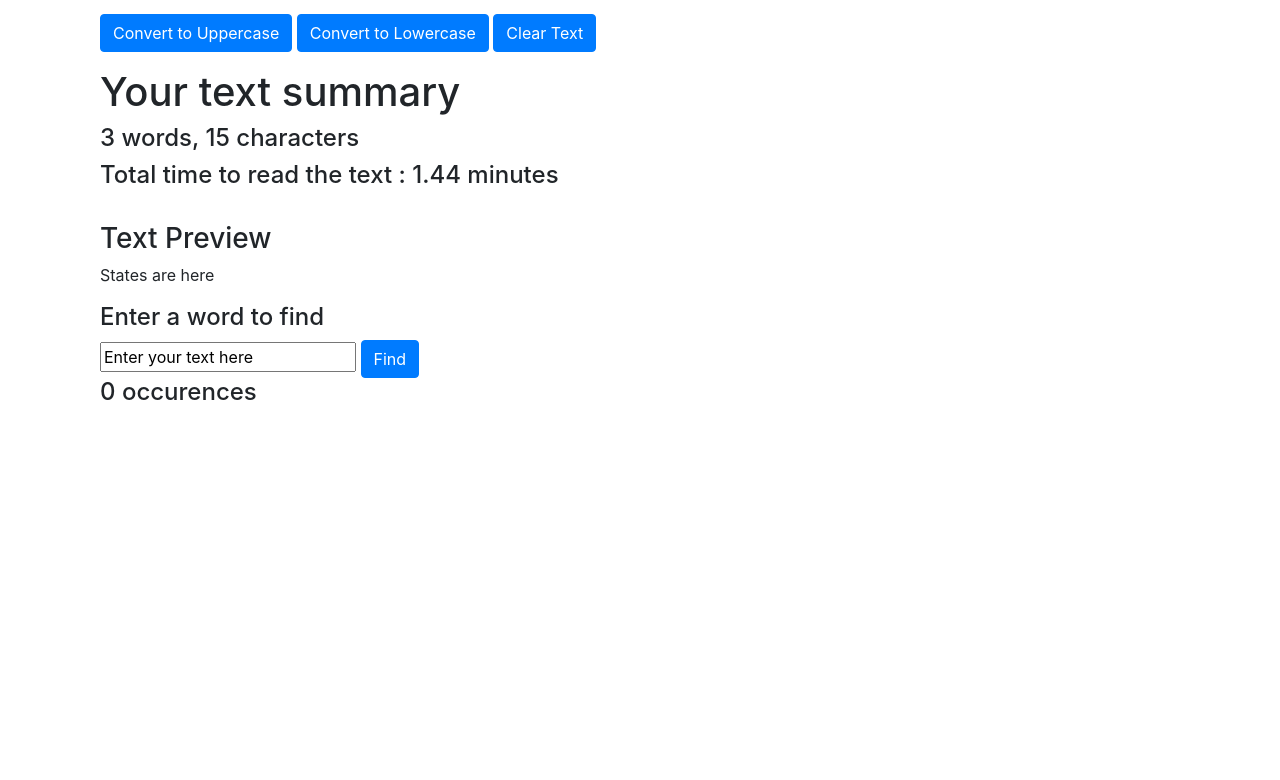
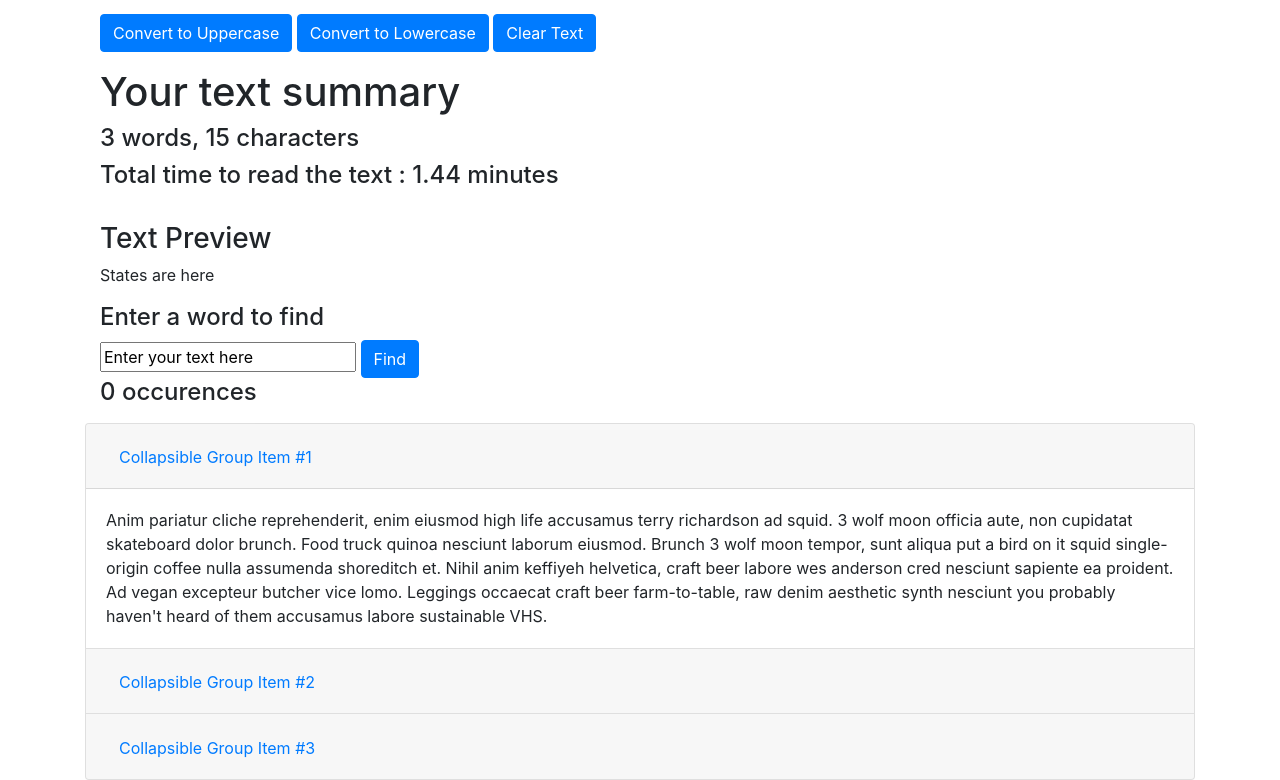
Before and after one commit to muhammadabdullah660/Text-Editor, a React (Create React App) app: page / in a window 1280 px wide. Shown: the part 224-1004 px from the top of the page. Before the commit the page ends 800 px from the top, so only its background shows below. Built offline with nearby package versions, Linux system fonts and the light colour scheme.

Commit message:
random about component

```diff
--- a/src/App.js
+++ b/src/App.js
@@ -1,5 +1,6 @@
 import "./App.css";
-import MyNavbar from "./MyNavbar";
+import About from "./Components/About";
+import MyNavbar from "./Components/MyNavbar";
 import TextForm from "./Components/TextForm";
 function App() {
   return (
@@ -9,6 +10,7 @@
       <div className="container">
         <TextForm heading="Enter some text" />
       </div>
+      <About />
     </>
   );
 }
--- /dev/null
+++ b/src/Components/About.js
@@ -0,0 +1,118 @@
+import React from "react";
+
+export default function About() {
+  return (
+    <>
+      <div className="container">
+        <div className="accordion" id="accordionExample">
+          <div className="card">
+            <div className="card-header" id="headingOne">
+              <h2 className="mb-0">
+                <button
+                  className="btn btn-link"
+                  type="button"
+                  data-toggle="collapse"
+                  data-target="#collapseOne"
+                  aria-expanded="true"
+                  aria-controls="collapseOne"
+                >
+                  Collapsible Group Item #1
+                </button>
+              </h2>
+            </div>
+
+            <div
+              id="collapseOne"
+              className="collapse show"
+              aria-labelledby="headingOne"
+              data-parent="#accordionExample"
+            >
+              <div className="card-body">
+                Anim pariatur cliche reprehenderit, enim eiusmod high life
+                accusamus terry richardson ad squid. 3 wolf moon officia aute,
+                non cupidatat skateboard dolor brunch. Food truck quinoa
+                nesciunt laborum eiusmod. Brunch 3 wolf moon tempor, sunt aliqua
+                put a bird on it squid single-origin coffee nulla assumenda
+                shoreditch et. Nihil anim keffiyeh helvetica, craft beer labore
+                wes anderson cred nesciunt sapiente ea proident. Ad vegan
+                excepteur butcher vice lomo. Leggings occaecat craft beer
+                farm-to-table, raw denim aesthetic synth nesciunt you probably
+                haven't heard of them accusamus labore sustainable VHS.
+              </div>
+            </div>
+          </div>
+          <div className="card">
+            <div className="card-header" id="headingTwo">
+              <h2 className="mb-0">
+                <button
+                  className="btn btn-link collapsed"
+                  type="button"
+                  data-toggle="collapse"
+                  data-target="#collapseTwo"
+                  aria-expanded="false"
+                  aria-controls="collapseTwo"
+                >
+                  Collapsible Group Item #2
+                </button>
+              </h2>
+            </div>
+            <div
+              id="collapseTwo"
+              className="collapse"
+              aria-labelledby="headingTwo"
+              data-parent="#accordionExample"
+            >
+              <div className="card-body">
+                Anim pariatur cliche reprehenderit, enim eiusmod high life
+                accusamus terry richardson ad squid. 3 wolf moon officia aute,
+                non cupidatat skateboard dolor brunch. Food truck quinoa
+                nesciunt laborum eiusmod. Brunch 3 wolf moon tempor, sunt aliqua
+                put a bird on it squid single-origin coffee nulla assumenda
+                shoreditch et. Nihil anim keffiyeh helvetica, craft beer labore
+                wes anderson cred nesciunt sapiente ea proident. Ad vegan
+                excepteur butcher vice lomo. Leggings occaecat craft beer
+                farm-to-table, raw denim aesthetic synth nesciunt you probably
+                haven't heard of them accusamus labore sustainable VHS.
+              </div>
+            </div>
+          </div>
+          <div className="card">
+            <div className="card-header" id="headingThree">
+              <h2 className="mb-0">
+                <button
+                  className="btn btn-link collapsed"
+                  type="button"
+                  data-toggle="collapse"
+                  data-target="#collapseThree"
+                  aria-expanded="false"
+                  aria-controls="collapseThree"
+                >
+                  Collapsible Group Item #3
+                </button>
+              </h2>
+            </div>
+            <div
+              id="collapseThree"
+              className="collapse"
+              aria-labelledby="headingThree"
+              data-parent="#accordionExample"
+            >
+              <div className="card-body">
+                Anim pariatur cliche reprehenderit, enim eiusmod high life
+                accusamus terry richardson ad squid. 3 wolf moon officia aute,
+                non cupidatat skateboard dolor brunch. Food truck quinoa
+                nesciunt laborum eiusmod. Brunch 3 wolf moon tempor, sunt aliqua
+                put a bird on it squid single-origin coffee nulla assumenda
+                shoreditch et. Nihil anim keffiyeh helvetica, craft beer labore
+                wes anderson cred nesciunt sapiente ea proident. Ad vegan
+                excepteur butcher vice lomo. Leggings occaecat craft beer
+                farm-to-table, raw denim aesthetic synth nesciunt you probably
+                haven't heard of them accusamus labore sustainable VHS.
+              </div>
+            </div>
+          </div>
+        </div>
+      </div>
+    </>
+  );
+}
```
Also changed, not shown: src/Components/MyNavbar.js (renamed from src/MyNavbar.js).
